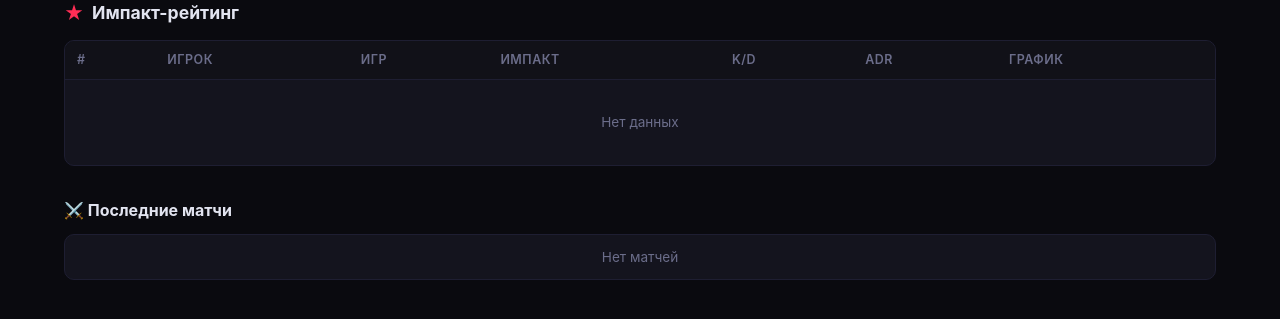
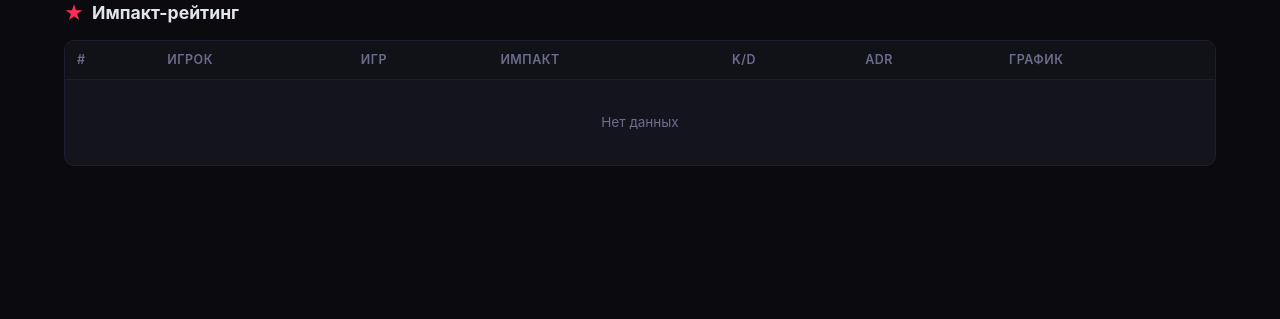
Before and after one commit to makdimm/cs2-landing, a FastAPI app: page / in a window 1280 px wide. Shown: the part 270-589 px from the top of the page. Run offline with FastAPI, Linux system fonts and the light colour scheme; data that the repository does not hold is empty.

Commit message:
fix: убрал блок последних матчей, почистил index

```diff
--- a/main.py
+++ b/main.py
@@ -416,13 +416,11 @@ def api_last_mvp():
 @app.get("/", response_class=HTMLResponse)
 def index(request: Request):
     impact = get_impact_rating()
-    matches = get_recent_matches()
     mvp_data = get_mvp_evp()
     last_day = mvp_data[0] if mvp_data else None
     return templates.TemplateResponse("index.html", {
         "request": request,
         "impact": impact,
-        "matches": matches,
         "last_day": last_day
     })
 
--- a/templates/index.html
+++ b/templates/index.html
@@ -213,22 +213,6 @@
   <!-- Tab: Clutches -->
   <div id="tab-clutches" class="tab-content"><div class="loading" id="load-clutches"></div></div>
 
-  <!-- Recent matches -->
-  <div class="section-title">⚔️ Последние матчи</div>
-  <div class="matches">
-    {% for m in matches %}
-    <div class="match-card">
-      <div class="teams"><span>{{ m.fastcup_id }}</span></div>
-      <div class="score {% if m.winner == 'A' %}win{% endif %}">{{ m.score_a }}:{{ m.score_b }}</div>
-      <div>
-        <span class="players">{{ m.players }} игроков</span>
-        <span class="date">{{ m.match_date }}</span>
-      </div>
-    </div>
-    {% else %}
-    <div class="match-card" style="justify-content:center;color:var(--text-dim);">Нет матчей</div>
-    {% endfor %}
-  </div>
 </div>
 
 <script>
```
